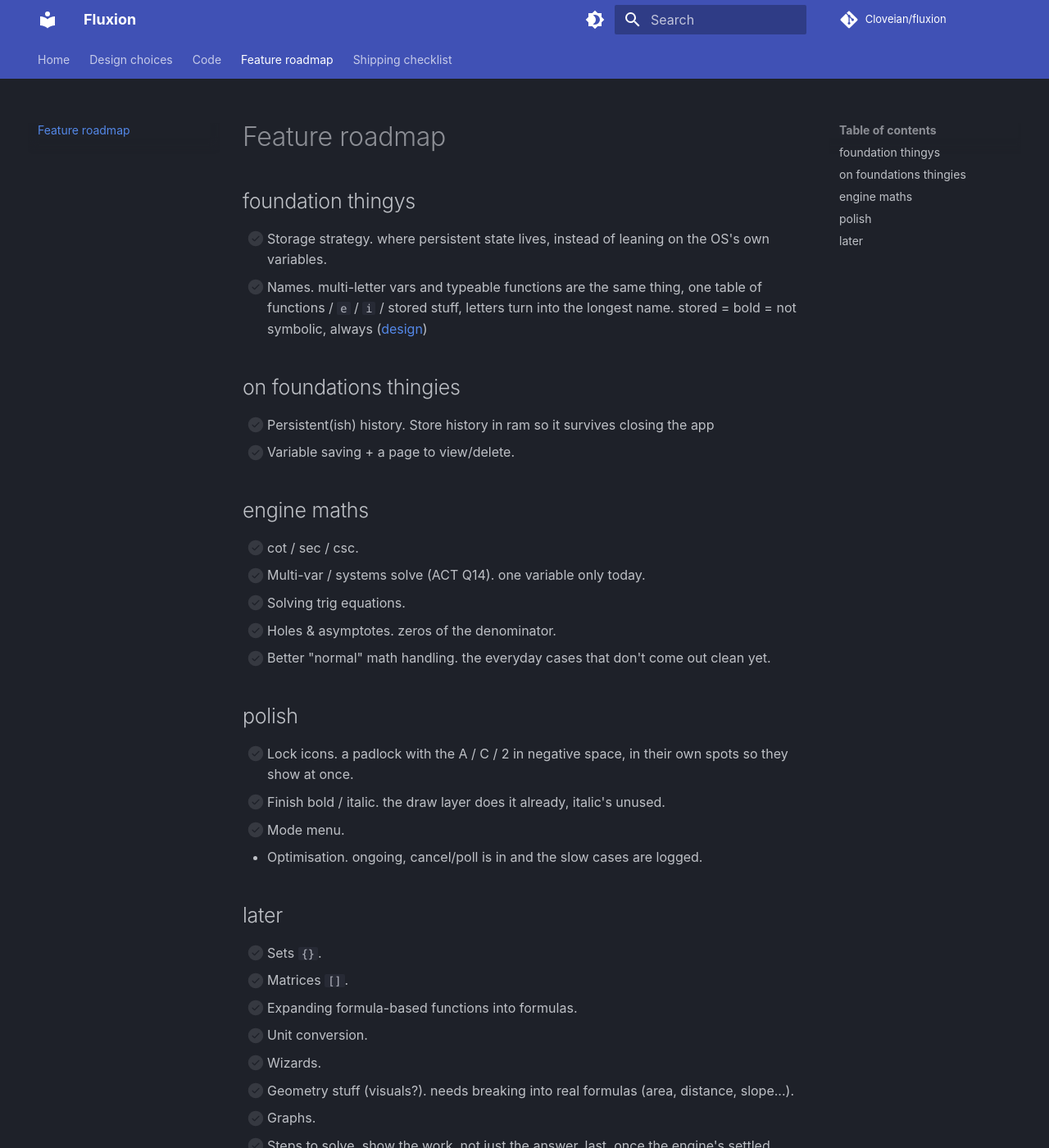
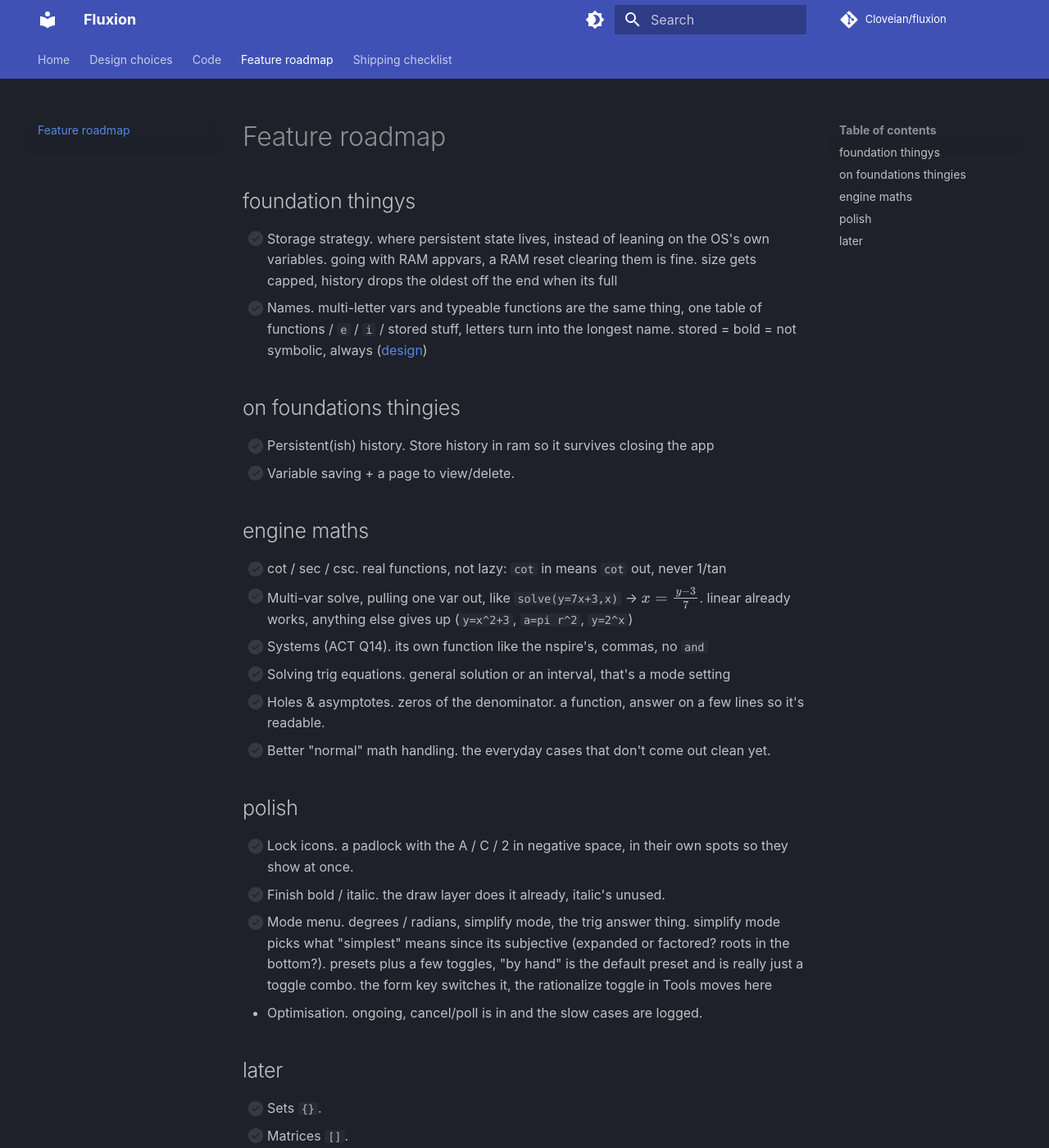
Before and after one commit to Cloveian/fluxion, an MkDocs documentation site: the page built from docs/roadmap.md, in a window 1280 px wide and 1400 px high. Shown: the whole window at 82% size. Built offline with MkDocs 1.6.1 and Material for MkDocs 9.7.7, drawn with Linux system fonts in a browser that asks for light colours; comment, search, counter and statistics services are not loaded.

Commit message:
plans are for nerds (like me :P)

```diff
--- a/docs/roadmap.md
+++ b/docs/roadmap.md
@@ -3,7 +3,8 @@
 ## foundation thingys
 
 - [ ] Storage strategy. where persistent state lives, instead of leaning on
-  the OS's own variables.
+  the OS's own variables. going with RAM appvars, a RAM reset clearing them is fine. size gets capped,
+  history drops the oldest off the end when its full
 - [ ] Names. multi-letter vars and typeable functions are the same thing, one table of
   functions / `e` / `i` / stored stuff, letters turn into the longest name. stored = bold =
   not symbolic, always ([design](design-choices/input.md#names))
@@ -15,17 +16,21 @@
 
 ## engine maths
 
-- [ ] cot / sec / csc.
-- [ ] Multi-var / systems solve (ACT Q14). one variable only today.
-- [ ] Solving trig equations.
-- [ ] Holes & asymptotes. zeros of the denominator.
+- [ ] cot / sec / csc. real functions, not lazy: `cot` in means `cot` out, never 1/tan
+- [ ] Multi-var solve, pulling one var out, like `solve(y=7x+3,x)` -> $x=\frac{y-3}{7}$. linear already works, anything else gives up (`y=x^2+3`, `a=pi r^2`, `y=2^x`)
+- [ ] Systems (ACT Q14). its own function like the nspire's, commas, no `and`
+- [ ] Solving trig equations. general solution or an interval, that's a mode setting
+- [ ] Holes & asymptotes. zeros of the denominator. a function, answer on a few lines so it's readable.
 - [ ] Better "normal" math handling. the everyday cases that don't come out clean yet.
 
 ## polish
 
 - [ ] Lock icons. a padlock with the A / C / 2 in negative space, in their own spots so they show at once.
 - [ ] Finish bold / italic. the draw layer does it already, italic's unused.
-- [ ] Mode menu.
+- [ ] Mode menu. degrees / radians, simplify mode, the trig answer thing. simplify mode picks
+  what "simplest" means since its subjective (expanded or factored? roots in the bottom?).
+  presets plus a few toggles, "by hand" is the default preset and is really just a toggle
+  combo. the form key switches it, the rationalize toggle in Tools moves here
 - Optimisation. ongoing, cancel/poll is in and the slow cases are logged.
 
 ## later
```
Also changed, not shown: docs/design-choices/platform.md (+1 -1 lines), docs/design-choices/ui.md (+2 -2 lines), docs/simplify-cases.md (+1 -1 lines).
